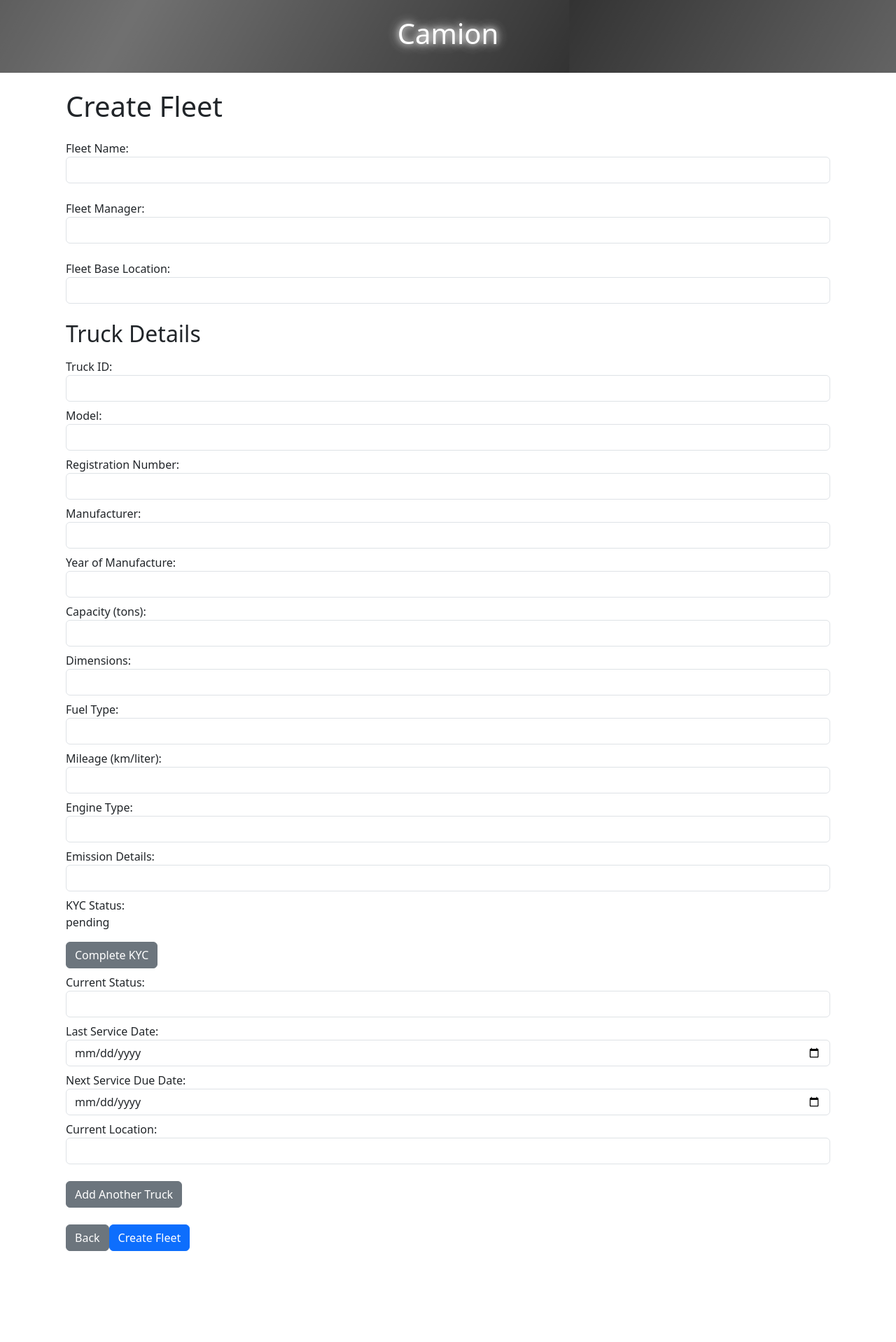
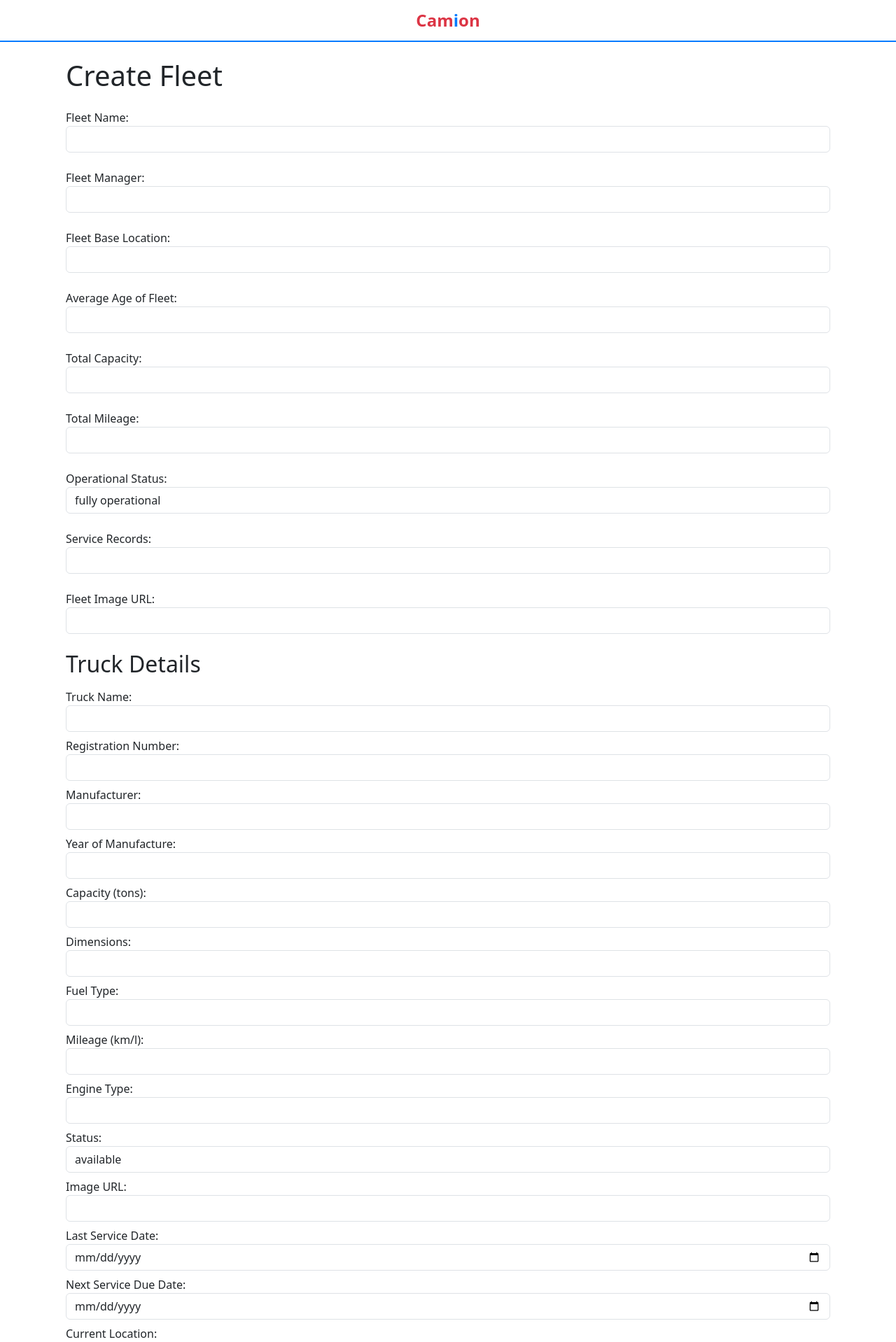
Before and after one commit to imohammedz/camion-frontend, a React (Vite) app: page /create-fleet in a window 1280 px wide. Shown: the top 1918 px of the page at 70% size. Before the commit the page ends 1812 px from the top, so only its background shows below. Built offline with nearby package versions, Linux system fonts and the light colour scheme.

Commit message:
backend integration...including css changes...

```diff
--- a/package.json
+++ b/package.json
@@ -10,6 +10,7 @@
     "preview": "vite preview"
   },
   "dependencies": {
+    "axios": "^1.7.4",
     "react": "^18.3.1",
     "react-dom": "^18.3.1",
     "react-router-dom": "^6.26.1"
--- a/src/components/CreateFleetPage.tsx
+++ b/src/components/CreateFleetPage.tsx
@@ -1,30 +1,36 @@
 // src/components/CreateFleetPage.tsx
 import React, { useState } from "react";
+import axios from "axios";
 import { useNavigate } from "react-router-dom";
 
 const CreateFleetPage: React.FC = () => {
   const [fleetName, setFleetName] = useState("");
   const [fleetManager, setFleetManager] = useState("");
-  const [baseLocation, setBaseLocation] = useState("");
+  const [fleetBaseLocation, setFleetBaseLocation] = useState("");
+  const [averageAgeOfFleet, setAverageAgeOfFleet] = useState("");
+  const [totalCapacity, setTotalCapacity] = useState("");
+  const [totalMileage, setTotalMileage] = useState("");
+  const [operationalStatus, setOperationalStatus] =
+    useState("fully operational");
+  const [serviceRecords, setServiceRecords] = useState("");
+  const [fleetImageUrl, setFleetImageUrl] = useState("");
   const [truckDetails, setTruckDetails] = useState([
     {
-      truckId: "",
-      model: "",
-      registrationNumber: "",
+      truck_name: "",
+      registration_number: "",
       manufacturer: "",
-      yearOfManufacture: "",
+      year_of_manufacture: "",
       capacity: "",
       dimensions: "",
-      fuelType: "",
+      fuel_type: "",
       mileage: "",
-      engineType: "",
-      emissionDetails: "",
-      kycStatus: "pending",
-      status: "",
-      image: "",
-      lastServiceDate: "",
-      nextServiceDueDate: "",
-      currentLocation: "",
+      engine_type: "",
+      status: "available",
+      image_url: "",
+      last_service_date: "",
+      next_service_due_date: "",
+      current_location: "",
+      gps_installed: false,
     },
   ]);
 
@@ -34,64 +40,79 @@ const CreateFleetPage: React.FC = () => {
     setTruckDetails([
       ...truckDetails,
       {
-        truckId: "",
-        model: "",
-        registrationNumber: "",
+        truck_name: "",
+        registration_number: "",
         manufacturer: "",
-        yearOfManufacture: "",
+        year_of_manufacture: "",
         capacity: "",
         dimensions: "",
-        fuelType: "",
+        fuel_type: "",
         mileage: "",
-        engineType: "",
-        emissionDetails: "",
-        kycStatus: "pending",
-        status: "",
-        image: "",
-        lastServiceDate: "",
-        nextServiceDueDate: "",
-        currentLocation: "",
+        engine_type: "",
+        status: "available",
+        image_url: "",
+        last_service_date: "",
+        next_service_due_date: "",
+        current_location: "",
+        gps_installed: false,
       },
     ]);
   };
 
-  const handleTruckChange = (index: number, field: string, value: string) => {
+  const handleTruckChange = (index: number, field: string, value: any) => {
     const updatedTrucks = [...truckDetails];
     updatedTrucks[index] = { ...updatedTrucks[index], [field]: value };
     setTruckDetails(updatedTrucks);
   };
 
-  const handleSubmit = (e: React.FormEvent) => {
+  const handleSubmit = async (e: React.FormEvent) => {
     e.preventDefault();
-    if (
-      !fleetName ||
-      truckDetails.some(
-        (truck) =>
-          !truck.truckId ||
-          !truck.model ||
-          !truck.registrationNumber ||
-          !truck.manufacturer ||
-          !truck.yearOfManufacture ||
-          !truck.capacity
-      )
-    ) {
-      alert("Please fill in all required fields.");
-      return;
+    try {
+      // Fleet Data
+      const fleetData = {
+        fleet_name: fleetName,
+        fleet_manager: fleetManager,
+        fleet_base_location: fleetBaseLocation,
+        average_age_of_fleet: parseFloat(averageAgeOfFleet),
+        total_capacity: parseInt(totalCapacity),
+        total_mileage: parseInt(totalMileage),
+        fleet_image_url: fleetImageUrl,
+        operational_status: operationalStatus,
+        service_records: serviceRecords,
+        total_trucks: truckDetails.length,
+      };
+
+      // POST Fleet Data
+      const fleetResponse = await axios.post(
+        "http://localhost:5000/api/fleets",
+        fleetData
+      );
+      const fleetId = fleetResponse.data._id; // Get the created fleet ID
+
+      // POST Truck Data for each truck
+      await Promise.all(
+        truckDetails.map((truck) => {
+          const truckData = {
+            ...truck,
+            fleet_id: fleetId,
+          };
+          return axios.post("http://localhost:5000/api/trucks", truckData);
+        })
+      );
+
+      alert(`Fleet "${fleetName}" created with ${truckDetails.length} trucks.`);
+      navigate("/fleet-management"); // Redirect to Fleet Management page after creation
+    } catch (error) {
+      console.error("Error creating fleet or trucks:", error);
+      alert("Failed to create fleet. Please try again.");
     }
-    alert(`Fleet "${fleetName}" created with ${truckDetails.length} trucks.`);
-    // Further processing logic here
-  };
-
-  const handleKyc = (index: number) => {
-    const updatedTrucks = [...truckDetails];
-    updatedTrucks[index] = { ...updatedTrucks[index], kycStatus: "done" };
-    setTruckDetails(updatedTrucks);
   };
 
   return (
     <div className="container mx-auto p-4">
       <h1 className="text-2xl font-bold mb-4">Create Fleet</h1>
       <form onSubmit={handleSubmit}>
+        {/* Fleet Input Fields */}
         <div className="form-group mb-4">
           <label>Fleet Name:</label>
           <input
@@ -101,7 +122,6 @@ const CreateFleetPage: React.FC = () => {
             onChange={(e) => setFleetName(e.target.value)}
           />
         </div>
-
         <div className="form-group mb-4">
           <label>Fleet Manager:</label>
           <input
@@ -111,39 +131,82 @@ const CreateFleetPage: React.FC = () => {
             onChange={(e) => setFleetManager(e.target.value)}
           />
         </div>
-
         <div className="form-group mb-4">
           <label>Fleet Base Location:</label>
           <input
             type="text"
             className="form-control"
-            value={baseLocation}
-            onChange={(e) => setBaseLocation(e.target.value)}
+            value={fleetBaseLocation}
+            onChange={(e) => setFleetBaseLocation(e.target.value)}
+          />
+        </div>
+        <div className="form-group mb-4">
+          <label>Average Age of Fleet:</label>
+          <input
+            type="text"
+            className="form-control"
+            value={averageAgeOfFleet}
+            onChange={(e) => setAverageAgeOfFleet(e.target.value)}
+          />
+        </div>
+        <div className="form-group mb-4">
+          <label>Total Capacity:</label>
+          <input
+            type="text"
+            className="form-control"
+            value={totalCapacity}
+            onChange={(e) => setTotalCapacity(e.target.value)}
+          />
+        </div>
+        <div className="form-group mb-4">
+          <label>Total Mileage:</label>
+          <input
+            type="text"
+            className="form-control"
+            value={totalMileage}
+            onChange={(e) => setTotalMileage(e.target.value)}
+          />
+        </div>
+        <div className="form-group mb-4">
+          <label>Operational Status:</label>
+          <input
+            type="text"
+            className="form-control"
+            value={operationalStatus}
+            onChange={(e) => setOperationalStatus(e.target.value)}
+          />
+        </div>
+        <div className="form-group mb-4">
+          <label>Service Records:</label>
+          <input
+            type="text"
+            className="form-control"
+            value={serviceRecords}
+            onChange={(e) => setServiceRecords(e.target.value)}
+          />
+        </div>
+        <div className="form-group mb-4">
+          <label>Fleet Image URL:</label>
+          <input
+            type="text"
+            className="form-control"
+            value={fleetImageUrl}
+            onChange={(e) => setFleetImageUrl(e.target.value)}
           />
         </div>
 
         <h2 className="text-xl font-semibold mb-3">Truck Details</h2>
         {truckDetails.map((truck, index) => (
           <div key={index} className="mb-4">
+            {/* Truck Input Fields */}
             <div className="form-group mb-2">
-              <label>Truck ID:</label>
+              <label>Truck Name:</label>
               <input
                 type="text"
                 className="form-control"
-                value={truck.truckId}
+                value={truck.truck_name}
                 onChange={(e) =>
-                  handleTruckChange(index, "truckId", e.target.value)
-                }
-              />
-            </div>
-            <div className="form-group mb-2">
-              <label>Model:</label>
-              <input
-                type="text"
-                className="form-control"
-                value={truck.model}
-                onChange={(e) =>
-                  handleTruckChange(index, "model", e.target.value)
+                  handleTruckChange(index, "truck_name", e.target.value)
                 }
               />
             </div>
@@ -152,9 +215,13 @@ const CreateFleetPage: React.FC = () => {
               <input
                 type="text"
                 className="form-control"
-                value={truck.registrationNumber}
+                value={truck.registration_number}
                 onChange={(e) =>
-                  handleTruckChange(index, "registrationNumber", e.target.value)
+                  handleTruckChange(
+                    index,
+                    "registration_number",
+                    e.target.value
+                  )
                 }
               />
             </div>
@@ -174,9 +241,13 @@ const CreateFleetPage: React.FC = () => {
               <input
                 type="text"
                 className="form-control"
-                value={truck.yearOfManufacture}
+                value={truck.year_of_manufacture}
                 onChange={(e) =>
-                  handleTruckChange(index, "yearOfManufacture", e.target.value)
+                  handleTruckChange(
+                    index,
+                    "year_of_manufacture",
+                    e.target.value
+                  )
                 }
               />
             </div>
@@ -207,14 +278,14 @@ const CreateFleetPage: React.FC = () => {
               <input
                 type="text"
                 className="form-control"
-                value={truck.fuelType}
+                value={truck.fuel_type}
                 onChange={(e) =>
-                  handleTruckChange(index, "fuelType", e.target.value)
+                  handleTruckChange(index, "fuel_type", e.target.value)
                 }
               />
             </div>
             <div className="form-group mb-2">
-              <label>Mileage (km/liter):</label>
+              <label>Mileage (km/l):</label>
               <input
                 type="text"
                 className="form-control"
@@ -229,38 +300,14 @@ const CreateFleetPage: React.FC = () => {
               <input
                 type="text"
                 className="form-control"
-                value={truck.engineType}
+                value={truck.engine_type}
                 onChange={(e) =>
-                  handleTruckChange(index, "engineType", e.target.value)
+                  handleTruckChange(index, "engine_type", e.target.value)
                 }
               />
             </div>
             <div className="form-group mb-2">
-              <label>Emission Details:</label>
-              <input
-                type="text"
-                className="form-control"
-                value={truck.emissionDetails}
-                onChange={(e) =>
-                  handleTruckChange(index, "emissionDetails", e.target.value)
-                }
-              />
-            </div>
-            <div className="form-group mb-2">
-              <label>KYC Status:</label>
-              <p>{truck.kycStatus}</p>
-              {truck.kycStatus === "pending" && (
-                <button
-                  type="button"
-                  className="btn btn-secondary"
-                  onClick={() => handleKyc(index)}
-                >
-                  Complete KYC
-                </button>
-              )}
-            </div>
-            <div className="form-group mb-2">
-              <label>Current Status:</label>
+              <label>Status:</label>
               <input
                 type="text"
                 className="form-control"
@@ -271,13 +318,24 @@ const CreateFleetPage: React.FC = () => {
               />
             </div>
             <div className="form-group mb-2">
+              <label>Image URL:</label>
+              <input
+                type="text"
+                className="form-control"
+                value={truck.image_url}
+                onChange={(e) =>
+                  handleTruckChange(index, "image_url", e.target.value)
+                }
+              />
+            </div>
+            <div className="form-group mb-2">
               <label>Last Service Date:</label>
               <input
                 type="date"
                 className="form-control"
-                value={truck.lastServiceDate}
+                value={truck.last_service_date}
                 onChange={(e) =>
-                  handleTruckChange(index, "lastServiceDate", e.target.value)
+                  handleTruckChange(index, "last_service_date", e.target.value)
                 }
               />
             </div>
@@ -286,9 +344,13 @@ const CreateFleetPage: React.FC = () => {
               <input
                 type="date"
                 className="form-control"
-                value={truck.nextServiceDueDate}
+                value={truck.next_service_due_date}
                 onChange={(e) =>
-                  handleTruckChange(index, "nextServiceDueDate", e.target.value)
+                  handleTruckChange(
+                    index,
+                    "next_service_due_date",
+                    e.target.value
+                  )
                 }
               />
             </div>
@@ -297,9 +359,20 @@ const CreateFleetPage: React.FC = () => {
               <input
                 type="text"
                 className="form-control"
-                value={truck.currentLocation}
+                value={truck.current_location}
                 onChange={(e) =>
-                  handleTruckChange(index, "currentLocation", e.target.value)
+                  handleTruckChange(index, "current_location", e.target.value)
+                }
+              />
+            </div>
+            <div className="form-group mb-2">
+              <label>GPS Installed:</label>
+              <input
+                type="checkbox"
+                className="form-checkbox"
+                checked={truck.gps_installed}
+                onChange={(e) =>
+                  handleTruckChange(index, "gps_installed", e.target.checked)
                 }
               />
             </div>
@@ -318,7 +391,7 @@ const CreateFleetPage: React.FC = () => {
           <button
             type="button"
             className="btn btn-secondary"
-            onClick={() => navigate("/")}
+            onClick={() => navigate("/fleet-management")}
           >
             Back
           </button>
--- a/src/components/FleetManagementPage.tsx
+++ b/src/components/FleetManagementPage.tsx
@@ -1,71 +1,107 @@
-// src/components/FleetManagementPage.tsx
-import React from "react";
+import React, { useEffect, useState } from "react";
+import axios from "axios";
 import { useNavigate } from "react-router-dom";
 
 const FleetManagementPage: React.FC = () => {
+  const [fleets, setFleets] = useState<any[]>([]);
+  const [loading, setLoading] = useState(true);
+  const [error, setError] = useState(false);
   const navigate = useNavigate();
 
-  // Hardcoded dummy fleet data
-  const fleets = [
-    {
-      fleetId: "FLEET001",
-      fleetName: "Alpha Fleet",
-      totalTrucks: 10,
-      fleetManager: "John Doe",
-      baseLocation: "New York",
-      status: "Fully Operational",
-    },
-    {
-      fleetId: "FLEET002",
-      fleetName: "Beta Fleet",
-      totalTrucks: 7,
-      fleetManager: "Jane Smith",
-      baseLocation: "Los Angeles",
-      status: "Partially Operational",
-    },
-    {
-      fleetId: "FLEET003",
-      fleetName: "Gamma Fleet",
-      totalTrucks: 12,
-      fleetManager: "Robert Brown",
-      baseLocation: "Chicago",
-      status: "Under Maintenance",
-    },
-  ];
+  // Fetch fleets from the backend
+  useEffect(() => {
+    const fetchFleets = async () => {
+      try {
+        const response = await axios.get("http://localhost:5000/api/fleets");
+        if (response.status === 200) {
+          console.log(response.status + " " + response.data);
+          setFleets(response.data); // Only set fleets if response is OK
+        } else {
+          throw new Error("Failed to fetch fleet data"); // Handle non-200 responses
+        }
+      } catch (error) {
+        console.error("Error fetching fleets:", error);
+        setError(true); // Set error if API call fails
+      } finally {
+        setLoading(false); // Stop loading when request is done (success or fail)
+      }
+    };
+    fetchFleets();
+  }, []);
+
+  // If there's an error, show a generic error message
+  if (error) {
+    return (
+      <div className="container mx-auto p-4 text-center">
+        <h1 className="text-3xl font-bold text-red-600 mb-4">Error!</h1>
+        <p className="text-lg text-gray-700">
+          Something went wrong. Please try again later.
+        </p>
+        <button className="btn btn-secondary mt-4" onClick={() => navigate(-1)}>
+          Go Back
+        </button>
+      </div>
+    );
+  }
 
   return (
     <div className="container mx-auto p-4">
       <h1 className="text-2xl font-bold mb-4">Fleet Management</h1>
+
+      <div className="flex justify-between mb-4">
         <button
-        className="btn btn-primary mb-4"
+          className="btn btn-primary"
           onClick={() => navigate("/create-fleet")}
         >
           Create New Fleet
         </button>
-      <table className="table-auto w-full">
-        <thead>
+        <button className="btn btn-secondary" onClick={() => navigate(-1)}>
+          Back
+        </button>
+      </div>
+
+      {loading ? (
+        <p className="text-center text-lg text-gray-700">Loading...</p>
+      ) : fleets.length === 0 ? (
+        <p className="text-center text-lg text-gray-700">No data found</p>
+      ) : (
+        <table className="table table-striped table-bordered w-full">
+          <thead className="bg-gray-200">
             <tr>
               <th className="px-4 py-2">Fleet ID</th>
               <th className="px-4 py-2">Fleet Name</th>
-            <th className="px-4 py-2">Total Trucks</th>
               <th className="px-4 py-2">Fleet Manager</th>
               <th className="px-4 py-2">Base Location</th>
-            <th className="px-4 py-2">Status</th>
+              <th className="px-4 py-2">Total Trucks</th>
+              <th className="px-4 py-2">Average Age of Fleet</th>
+              <th className="px-4 py-2">Total Capacity</th>
+              <th className="px-4 py-2">Total Mileage</th>
+              <th className="px-4 py-2">Operational Status</th>
+              <th className="px-4 py-2">Service Records</th>
             </tr>
           </thead>
           <tbody>
             {fleets.map((fleet) => (
-            <tr key={fleet.fleetId}>
-              <td className="border px-4 py-2">{fleet.fleetId}</td>
-              <td className="border px-4 py-2">{fleet.fleetName}</td>
-              <td className="border px-4 py-2">{fleet.totalTrucks}</td>
-              <td className="border px-4 py-2">{fleet.fleetManager}</td>
-              <td className="border px-4 py-2">{fleet.baseLocation}</td>
-              <td className="border px-4 py-2">{fleet.status}</td>
+              <tr key={fleet._id}>
+                <td className="border px-4 py-2">{fleet._id}</td>
+                <td className="border px-4 py-2">{fleet.fleet_name}</td>
+                <td className="border px-4 py-2">{fleet.fleet_manager}</td>
+                <td className="border px-4 py-2">
+                  {fleet.fleet_base_location}
+                </td>
+                <td className="border px-4 py-2">{fleet.total_trucks}</td>
+                <td className="border px-4 py-2">
+                  {fleet.average_age_of_fleet}
+                </td>
+                <td className="border px-4 py-2">{fleet.total_capacity}</td>
+                <td className="border px-4 py-2">{fleet.total_mileage}</td>
+                <td className="border px-4 py-2">{fleet.operational_status}</td>
+                <td className="border px-4 py-2">{fleet.service_records}</td>
               </tr>
             ))}
           </tbody>
         </table>
+      )}
     </div>
   );
 };
--- a/src/components/Header.tsx
+++ b/src/components/Header.tsx
@@ -1,12 +1,12 @@
-// src/components/Header.tsx
 import React from "react";
+import "../styles/Header.css"; // Custom styles for the header
 
 const Header: React.FC = () => {
   return (
-    <header className="star-animation py-4">
-      <h1 className="text-4xl md:text-5xl lg:text-6xl font-bold glow-text text-center">
-        Camion
-      </h1>
+    <header className="header-container">
+      <div className="brand-name">
+        Cam<span className="blue-i">i</span>on
+      </div>
     </header>
   );
 };
--- /dev/null
+++ b/src/styles/Header.css
@@ -0,0 +1,22 @@
+/* Header.css */
+
+.header-container {
+    background-color: rgba(255, 255, 255, 0.8); /* Slightly transparent white */
+    border-bottom: 2px solid #007bff; /* Blue border */
+    backdrop-filter: blur(8px); /* Blur effect */
+    padding: 0.5rem 1rem; /* Slim padding */
+    display: flex;
+    justify-content: center;
+    align-items: center;
+    height: 60px; /* Adjust height as needed */
+  }
+
+  .brand-name {
+    font-size: 1.5rem;
+    font-weight: bold;
+    color: #dc3545; /* Red color for the brand name */
+  }
+
+  .blue-i {
+    color: #007bff; /* Blue color for the letter "i" */
+  }
```
Also changed, not shown: src/components/IntroPage.tsx (+8 -8 lines), src/components/OptionCard.tsx (+25 -1 lines), src/styles/IntroPage.css (added, +43 -0 lines), 1 other file (tests, documents, lock files or other folders). Lines whose indentation alone changed are shown as unchanged.
